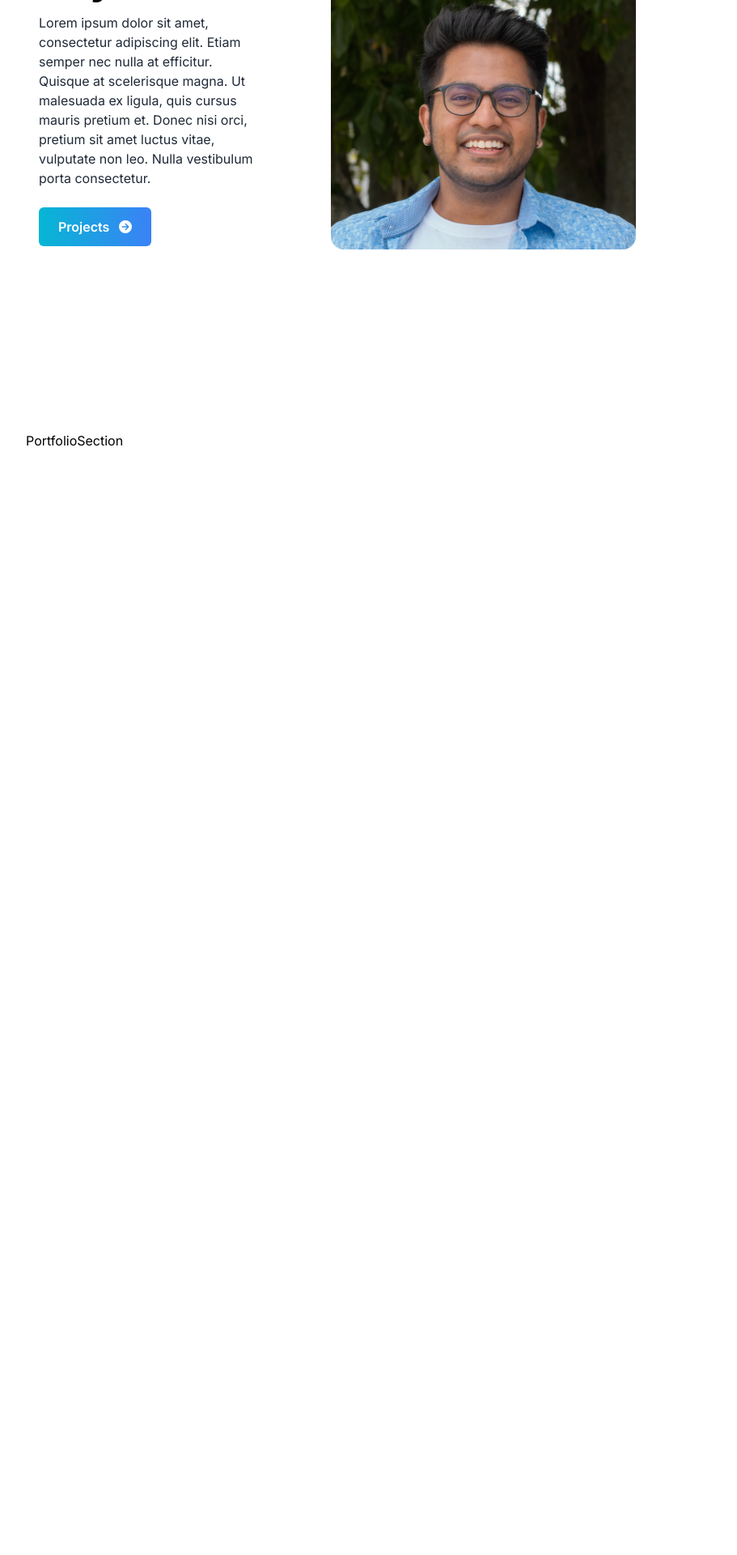
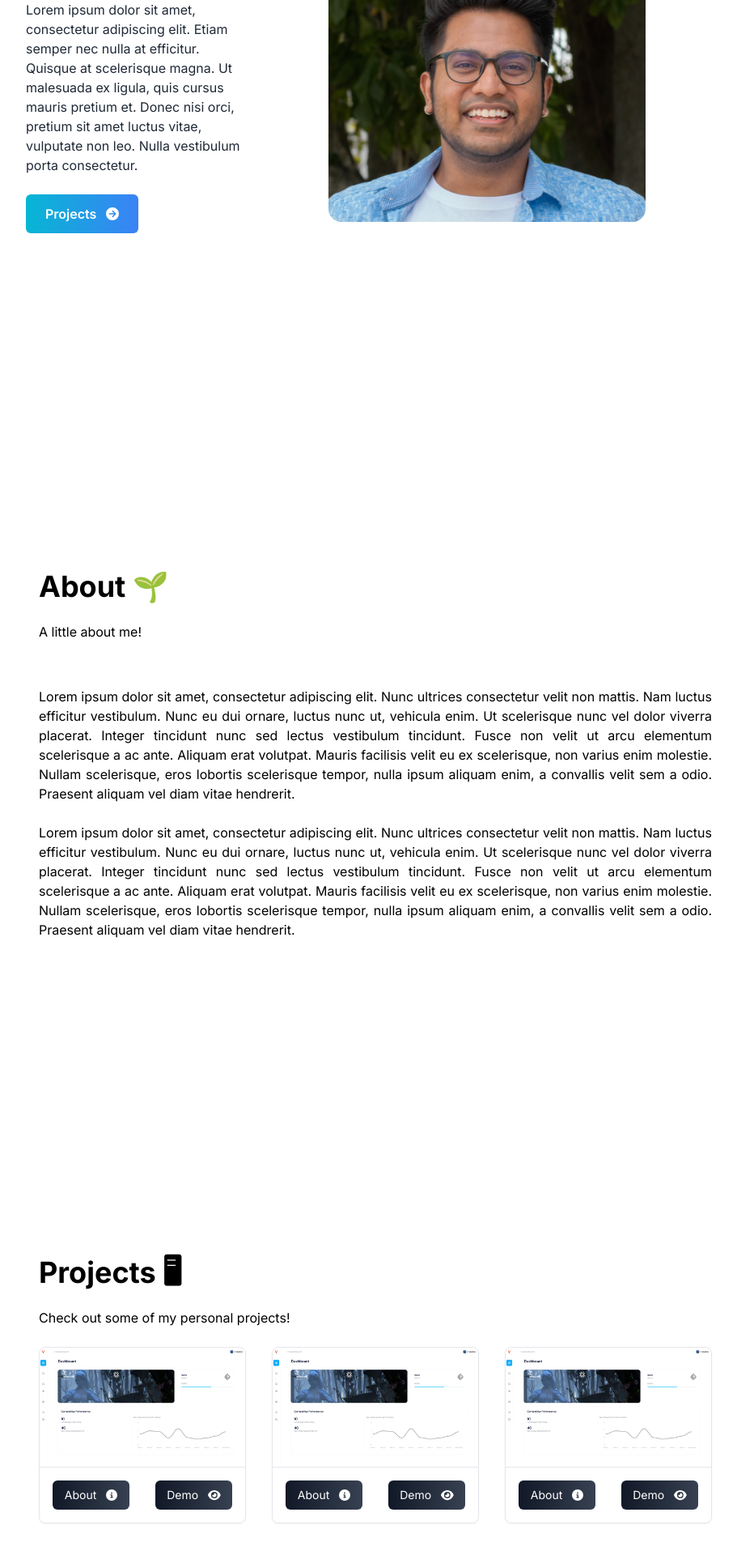
Before and after one commit to thinesjs/thinesjs--personal-website-, a Next.js app: page / in a window 1280 px wide. Shown: the part 268-2188 px from the top of the page at 81% size, without its empty margins (176-1087 px from the left). Before the commit the page ends 824 px from the top, so only its background shows below. Built offline with nearby package versions, Linux system fonts and the light colour scheme.

Commit message:
feat: add about and projects section

```diff
--- a/package.json
+++ b/package.json
@@ -24,7 +24,11 @@
     "react-dom": "18.2.0",
     "react-hot-toast": "^2.4.1",
     "react-icons": "^4.8.0",
+    "react-scroll": "^1.8.9",
     "tailwindcss": "3.3.2",
     "typescript": "5.0.4"
+  },
+  "devDependencies": {
+    "@types/react-scroll": "^1.8.7"
   }
 }
--- /dev/null
+++ b/src/app/components/about/About.tsx
@@ -0,0 +1,31 @@
+import React from 'react'
+
+const AboutSection = () => {
+  return (
+    <div id="about" className='pt-20 md:pt-0 w-full text-black h-screen'>
+            <div className="max-w-screen-lg p-4 mx-auto flex flex-col justify-center w-full h-full">
+                <div className="pb-8">
+                    <p className='text-4xl font-bold inline'>About {String.fromCodePoint(Number('0x1F331'))}</p>
+                    <p className='py-6'>A little about me!</p>
+                </div>
+                <p className='text text-justify'>
+                    Lorem ipsum dolor sit amet, consectetur adipiscing elit. Nunc ultrices consectetur velit non mattis.
+                    Nam luctus efficitur vestibulum. Nunc eu dui ornare, luctus nunc ut, vehicula enim. Ut scelerisque nunc vel dolor viverra placerat.
+                    Integer tincidunt nunc sed lectus vestibulum tincidunt. Fusce non velit ut arcu elementum scelerisque a ac ante. Aliquam erat volutpat.
+                    Mauris facilisis velit eu ex scelerisque, non varius enim molestie. Nullam scelerisque, eros lobortis scelerisque tempor,
+                    nulla ipsum aliquam enim, a convallis velit sem a odio. Praesent aliquam vel diam vitae hendrerit.
+                </p>
+                <br className='m-3'/>
+                <p className='text text-justify'>
+                    Lorem ipsum dolor sit amet, consectetur adipiscing elit. Nunc ultrices consectetur velit non mattis.
+                    Nam luctus efficitur vestibulum. Nunc eu dui ornare, luctus nunc ut, vehicula enim. Ut scelerisque nunc vel dolor viverra placerat.
+                    Integer tincidunt nunc sed lectus vestibulum tincidunt. Fusce non velit ut arcu elementum scelerisque a ac ante. Aliquam erat volutpat.
+                    Mauris facilisis velit eu ex scelerisque, non varius enim molestie. Nullam scelerisque, eros lobortis scelerisque tempor,
+                    nulla ipsum aliquam enim, a convallis velit sem a odio. Praesent aliquam vel diam vitae hendrerit.
+                </p>
+            </div>
+        </div>
+  )
+}
+
+export default AboutSection
--- a/src/app/components/home/Home.tsx
+++ b/src/app/components/home/Home.tsx
@@ -3,13 +3,14 @@ import Image from 'next/image'
 import MainImage from '../../assets/image.png'
 import { faCircleArrowRight } from '@fortawesome/free-solid-svg-icons'
 import { FontAwesomeIcon } from '@fortawesome/react-fontawesome'
+import { Link } from "react-scroll";
 
 const HomeSection = () => {
   return (
-    <div className='pt-24 md:pt-0 md:h-screen md:w-full'>
-      <div className='max-w-screen-lg mx-auto flex flex-col items-center justify-center h-full px-4 md:flex-row'>
+    <div className='pb-20 md:pt-0 h-screen w-full'>
+      <div id='home' className='max-w-screen-lg mx-auto flex flex-col items-center justify-center h-full md:flex-row'>
         <div className='flex flex-col justify-center h-full'>
-          <h2 className='sm:text-5xl font-bold text-4xl'>Hey There!</h2>
+          <h2 className='sm:text-5xl font-bold text-4xl'>Hey, I&apos;m Thines {String.fromCodePoint(Number('0x1F44B'))}</h2>
           <p className='text-gray-800 py-4 max-w-md'>
             Lorem ipsum dolor sit amet, consectetur adipiscing elit.
             Etiam semper nec nulla at efficitur. Quisque at scelerisque magna.
@@ -18,12 +19,14 @@ const HomeSection = () => {
             Nulla vestibulum porta consectetur.
           </p>
           <div>
-            <button className='group text-white font-semibold w-fit px-6 py-3 my-2 flex items-center rounded-md cursor-pointer hover:scale-105 duration-100 bg-gradient-to-r from-cyan-500 to-blue-500'>
-              Projects
-              <span className='ml-3 group-hover:scale-110 duration-300'>
-              <FontAwesomeIcon icon={faCircleArrowRight} />
-              </span>
-            </button>
+            <Link to={'projects'} smooth={'easeInOutCubic'} duration={500}>
+              <button className='group text-white font-semibold w-fit px-6 py-3 my-2 flex items-center rounded-md cursor-pointer hover:scale-105 duration-100 bg-gradient-to-r from-cyan-500 to-blue-500'>
+                Projects
+                <span className='ml-3 group-hover:scale-110 duration-300'>
+                  <FontAwesomeIcon icon={faCircleArrowRight} bounce />
+                </span>
+              </button>
+            </Link>
           </div>
         </div>
         <div>
--- a/src/app/components/navbar/NavItem.tsx
+++ b/src/app/components/navbar/NavItem.tsx
@@ -2,6 +2,7 @@
 
 import { faBars, faCircleXmark } from "@fortawesome/free-solid-svg-icons";
 import { FontAwesomeIcon } from "@fortawesome/react-fontawesome";
+import { Link } from "react-scroll";
 import { useState } from "react";
 
 const NavItem = () => {
@@ -12,9 +13,9 @@ const NavItem = () => {
         <div>
             {/* web navbar */}
             <ul className="hidden md:flex">
-                {navbarItems.map(i => (
-                    <li key={i.id} className="px-4 z-10 capitalize font-medium text-gray-500 hover:scale-105 duration-200 cursor-pointer">
-                        {i.route}
+                {navbarItems.map(({id, route}) => (
+                    <li key={id} className="px-4 z-10 capitalize font-medium text-gray-500 hover:scale-105 duration-200 cursor-pointer">
+                         <Link to={route} smooth={'easeInOutCubic'} duration={500}>{route}</Link>
                     </li>
                 ))}
             </ul>
@@ -27,9 +28,9 @@ const NavItem = () => {
             {/* mobile navbar */}
             {nav && (
                 <ul className="flex flex-col justify-center items-center absolute top-0 left-0 w-full h-screen bg-gradient-to-b from-white to-slate-100 text-gray-500 duration-200">
-                {navbarItems.map(i => (
-                    <li key={i.id} className="px-4 cursor-pointer capitalize py-6 text-4xl hover:scale-105 duration-200">
-                        {i.route}
+                {navbarItems.map(({id, route}) => (
+                    <li key={id} className="px-4 cursor-pointer capitalize py-6 text-4xl hover:scale-105 duration-200">
+                        <Link onClick={() => setNav(!nav)} to={route} smooth={'easeInOutCubic'} duration={500}>{route}</Link>
                     </li>
                 ))}
                 <li onClick={() => setNav(!nav)} className="cursor-pointer hover:scale-105 duration-200"><FontAwesomeIcon icon={faCircleXmark}/></li>
--- a/src/app/components/navbar/Title.tsx
+++ b/src/app/components/navbar/Title.tsx
@@ -6,7 +6,7 @@ const Title = () => {
     const router = useRouter();
     return (
         <div className="text text-lg font-bold cursor-default">
-            thinesjs
+            thinesjs {String.fromCodePoint(Number('0x1F3C2'))}
         </div>
      );
 }
--- a/src/app/components/portfolio/Portfolio.tsx
+++ b/src/app/components/portfolio/Portfolio.tsx
@@ -1,9 +1,42 @@
 import React from 'react'
+import Image from 'next/image'
+import valortracker from '../../assets/valortracker.png'
+import { FontAwesomeIcon } from '@fortawesome/react-fontawesome'
+import { faCircleInfo, faEye } from '@fortawesome/free-solid-svg-icons'
 
 const PortfolioSection = () => {
-  return (
-    <div>PortfolioSection</div>
-  )
+    const portfolioItems = [{id: 1, item: valortracker}, {id: 2, item: valortracker}, {id: 3, item: valortracker}]
+    return (
+        <div id="projects" className='pt-20 md:pt-0 w-full text-black h-screen'>
+            <div className="max-w-screen-lg p-4 mx-auto flex flex-col justify-center w-full h-full">
+                <div className="pb-8">
+                    <p className='text-4xl font-bold inline'>Projects {String.fromCodePoint(Number('0x1F5A5'))}</p>
+                    <p className='py-6'>Check out some of my personal projects!</p>
+                    <div className="grid sm:grid-cols-2 md:grid-cols-3 gap-8 px-12 sm:px-0">
+                        {portfolioItems.map(({id, item}) => (
+                            <div key={id} className="shadow-sm rounded-lg border-[1px]">
+                                <Image src={item} alt={'image'} className='rounded-t-lg mx-auto w-fit border-b-[1px] md:w-fit ' />
+                                <div className="flex items-center justify-center">
+                                    <button className='group text-white text-sm w-1/2 py-2 my-2 m-4 rounded-md duration-200 hover:scale-105 bg-gradient-to-r from-gray-900 to-gray-700'>
+                                        About
+                                        <span className='ml-3 group-hover:scale-110 duration-300'>
+                                            <FontAwesomeIcon icon={faCircleInfo} />
+                                        </span>
+                                    </button>
+                                    <button className='group text-white text-sm w-1/2 py-2 m-4 rounded-md duration-200 hover:scale-105 bg-gradient-to-r from-gray-900 to-gray-700'>
+                                        Demo
+                                        <span className='ml-3 group-hover:scale-110 duration-300'>
+                                            <FontAwesomeIcon icon={faEye} />
+                                        </span>
+                                    </button>
+                                </div>
+                            </div>
+                        ))}
+                    </div>
+                </div>
+            </div>
+        </div>
+    )
 }
 
 export default PortfolioSection
--- a/src/app/page.tsx
+++ b/src/app/page.tsx
@@ -6,11 +6,13 @@ import { FontAwesomeIcon } from '@fortawesome/react-fontawesome'
 import { faCircleArrowRight } from '@fortawesome/free-solid-svg-icons';
 import HomeSection from './components/home/Home';
 import PortfolioSection from './components/portfolio/Portfolio';
+import AboutSection from './components/about/About';
 
 export default function Home() {
   return (
    <Container>
     <HomeSection />
+    <AboutSection />
     <PortfolioSection />
    </Container>
   )
```
Also changed, not shown: src/app/assets/valortracker.png (added), 1 other file (tests, documents, lock files or other folders).
